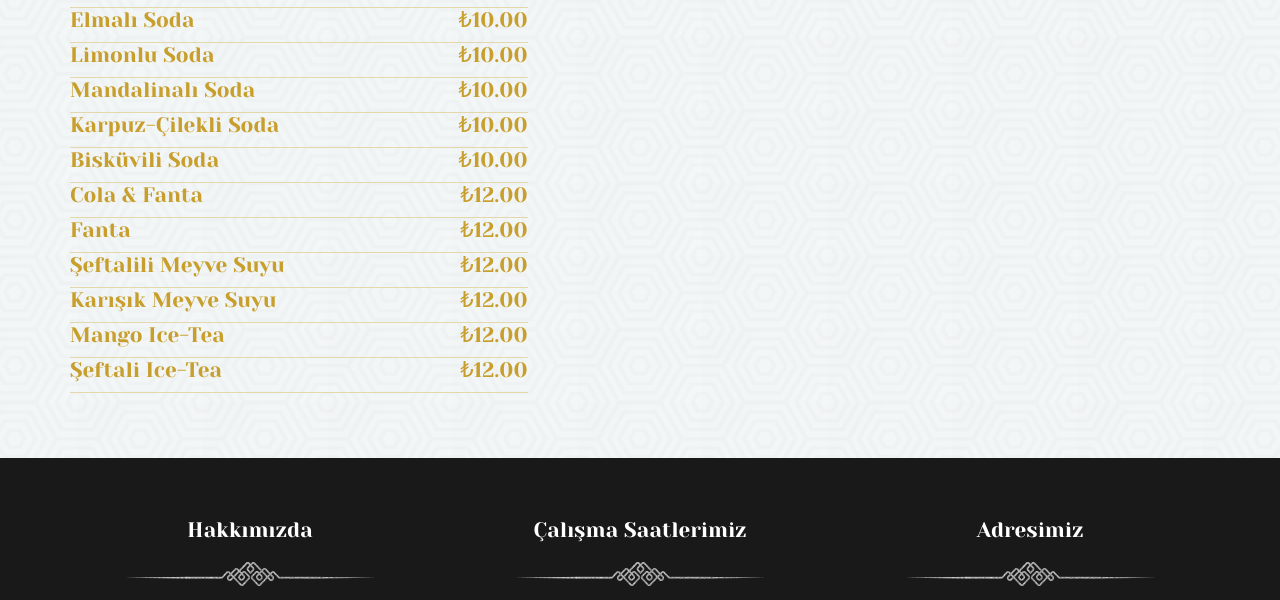
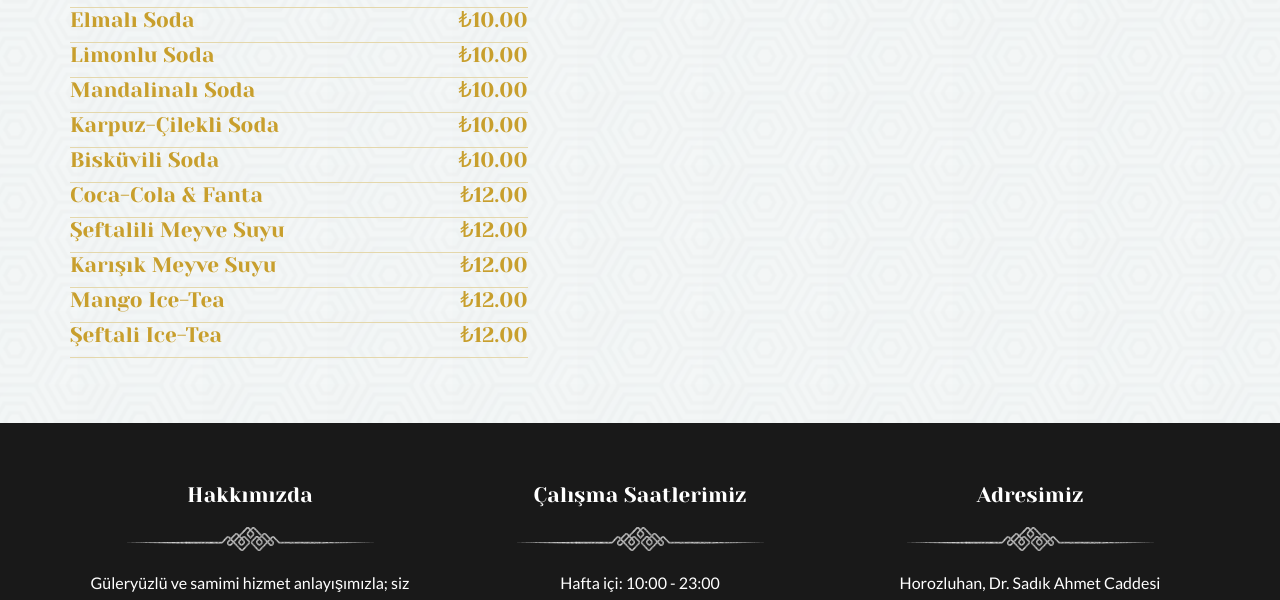
Before and after one commit to cafetiler/cafetiler.github.io, a plain HTML site: page index.html in a window 1280 px wide. Shown: the part 3554-4154 px from the top of the page. Drawn offline with nearby package versions, Linux system fonts and the light colour scheme; a script that the page names is missing; a web font is replaced by a local one.

Commit message:
Update index.html

```diff
--- a/index.html
+++ b/index.html
@@ -156,8 +156,7 @@ Hoş Geldiniz!</h1>
 						<h3>Mandalinalı Soda <span>₺10.00</span></h3>
                         <h3>Karpuz-Çilekli Soda <span>₺10.00</span></h3>
 						<h3>Bisküvili Soda <span>₺10.00</span></h3>
-                        <h3>Cola & Fanta <span>₺12.00</span></h3>
-						<h3>Fanta <span>₺12.00</span></h3>
+                        <h3>Coca-Cola & Fanta <span>₺12.00</span></h3>
                         <h3>Şeftalili Meyve Suyu <span>₺12.00</span></h3>
 						<h3>Karışık Meyve Suyu <span>₺12.00</span></h3>
                         <h3>Mango Ice-Tea <span>₺12.00</span></h3>
```
